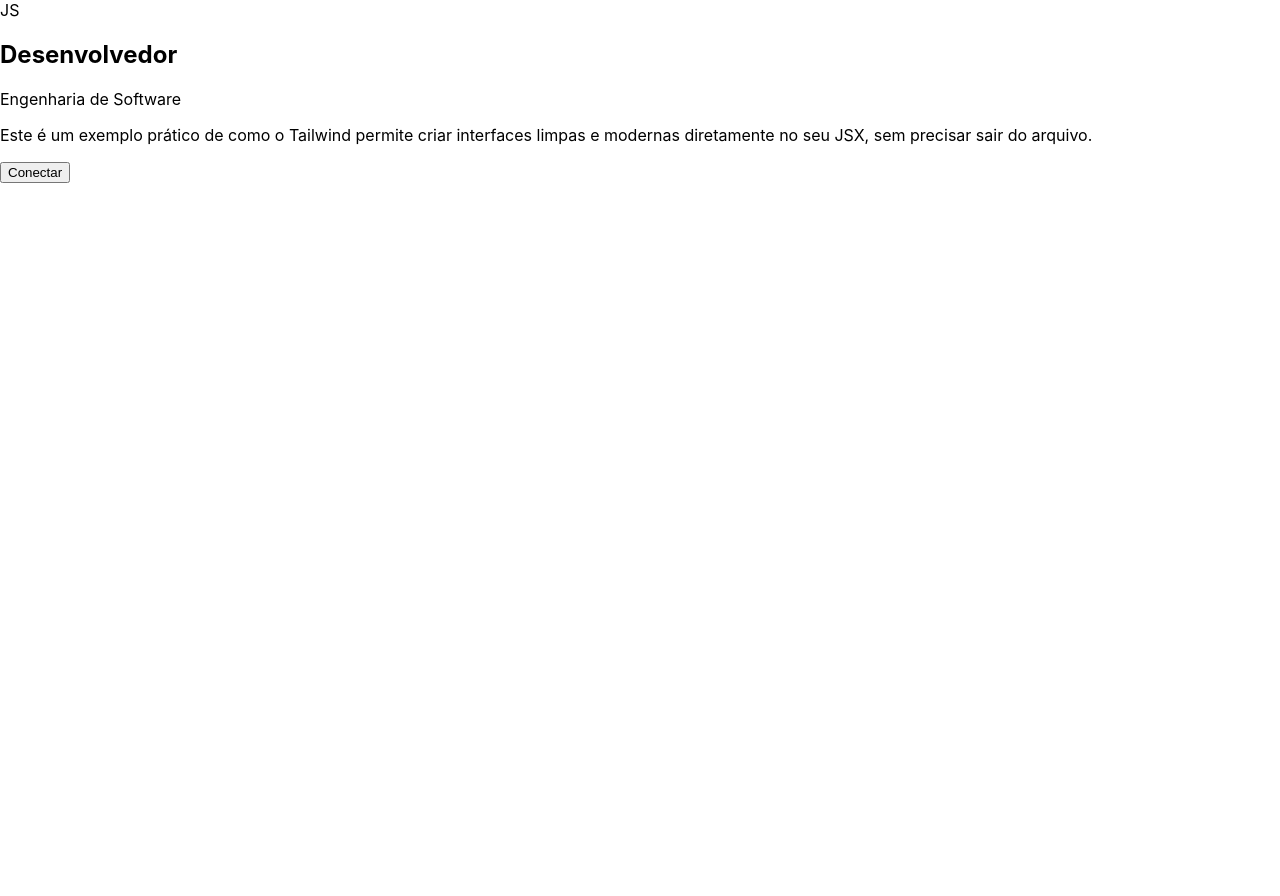
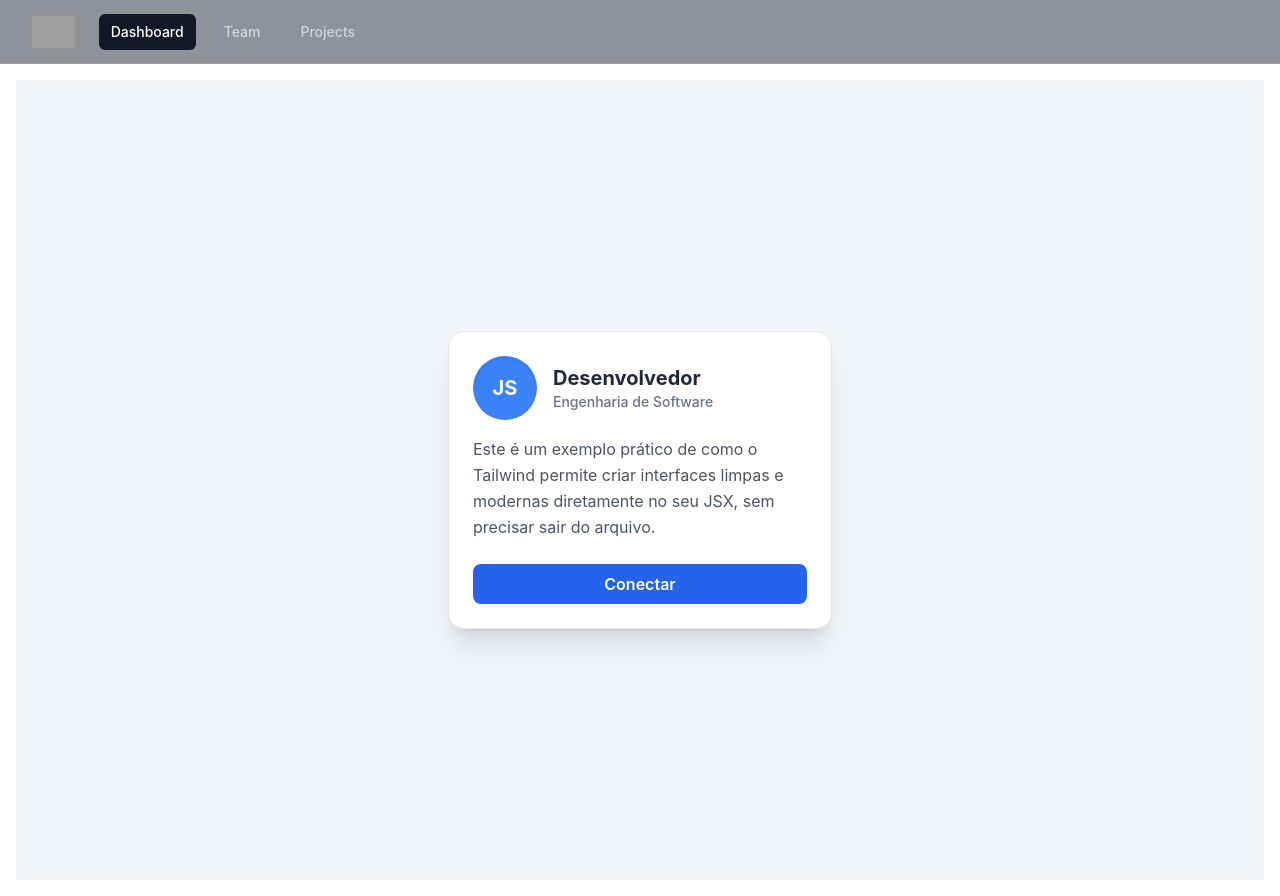
Before and after one commit to OImmortal/LogView, a React (Create React App) app: page / in a window 1280 px wide. Before the commit the page ends 800 px from the top, so only its background shows below. Built offline with nearby package versions, Linux system fonts and the light colour scheme; grey boxes are pictures that could not be loaded.

Commit message:
TR-45 Fazendo ajustes na navegação

```diff
--- a/package.json
+++ b/package.json
@@ -3,12 +3,15 @@
   "version": "0.1.0",
   "private": true,
   "dependencies": {
+    "@headlessui/react": "^2.2.9",
+    "@heroicons/react": "^2.2.0",
     "@testing-library/dom": "^10.4.1",
     "@testing-library/jest-dom": "^6.9.1",
     "@testing-library/react": "^16.3.2",
     "@testing-library/user-event": "^13.5.0",
     "react": "^19.2.4",
     "react-dom": "^19.2.4",
+    "react-router-dom": "^7.14.0",
     "react-scripts": "5.0.1",
     "web-vitals": "^2.1.4"
   },
--- /dev/null
+++ b/src/pages/Main/main.jsx
@@ -0,0 +1,36 @@
+function Main() {
+  return (
+    // Container principal ocupando toda a tela, com fundo cinza e centralizando o conteúdo
+    <div className="flex min-h-screen items-center justify-center bg-slate-100 p-4">
+      {/* O Card em si */}
+      <div className="max-w-sm w-full rounded-2xl bg-white p-6 shadow-xl border border-slate-200 hover:shadow-2xl transition-shadow duration-300">
+        {/* Cabeçalho do Card com Flexbox para alinhar a imagem e o texto */}
+        <div className="flex items-center gap-4 mb-4">
+          <div className="h-16 w-16 rounded-full bg-blue-500 flex items-center justify-center text-white text-xl font-bold shadow-inner">
+            JS
+          </div>
+          <div>
+            <h2 className="text-xl font-bold text-slate-800">Desenvolvedor</h2>
+            <p className="text-sm font-medium text-slate-500">
+              Engenharia de Software
+            </p>
+          </div>
+        </div>
+
+        {/* Corpo do texto */}
+        <p className="text-slate-600 leading-relaxed mb-6">
+          Este é um exemplo prático de como o Tailwind permite criar interfaces
+          limpas e modernas diretamente no seu JSX, sem precisar sair do
+          arquivo.
+        </p>
+
+        {/* Botão de Ação */}
+        <button className="w-full rounded-lg bg-blue-600 px-4 py-2 text-white font-semibold hover:bg-blue-700 active:scale-95 transition-all duration-200">
+          Conectar
+        </button>
+      </div>
+    </div>
+  );
+}
+
+export default Main;
--- a/src/pages/paginaTeste/App.js
+++ b/src/pages/paginaTeste/App.js
@@ -1,36 +1,117 @@
 import React from "react";
+import { BrowserRouter, Link, Route, Routes } from "react-router-dom"; // ou "react-router" dependendo da sua versão
+
+import {
+  Disclosure,
+  DisclosureButton,
+  DisclosurePanel,
+} from "@headlessui/react";
+import { Bars3Icon, XMarkIcon } from "@heroicons/react/24/outline";
+import Main from "../Main/main";
+
+// 1. Atualizei os 'href' para os caminhos das suas rotas
+const navigation = [
+  { name: "Dashboard", href: "/", current: true },
+  { name: "Team", href: "/team", current: false },
+  { name: "Projects", href: "/projects", current: false },
+];
+
+function classNames(...classes) {
+  return classes.filter(Boolean).join(" ");
+}
 
 export default function App() {
   return (
-    // Container principal ocupando toda a tela, com fundo cinza e centralizando o conteúdo
-    <div className="flex min-h-screen items-center justify-center bg-slate-100 p-4">
-      {/* O Card em si */}
-      <div className="max-w-sm w-full rounded-2xl bg-white p-6 shadow-xl border border-slate-200 hover:shadow-2xl transition-shadow duration-300">
-        {/* Cabeçalho do Card com Flexbox para alinhar a imagem e o texto */}
-        <div className="flex items-center gap-4 mb-4">
-          <div className="h-16 w-16 rounded-full bg-blue-500 flex items-center justify-center text-white text-xl font-bold shadow-inner">
-            JS
-          </div>
-          <div>
-            <h2 className="text-xl font-bold text-slate-800">Desenvolvedor</h2>
-            <p className="text-sm font-medium text-slate-500">
-              Engenharia de Software
-            </p>
+    // 2. O BrowserRouter agora envolve TUDO (Menu + Rotas)
+    <BrowserRouter>
+      {/* MENU DE NAVEGAÇÃO */}
+      <Disclosure
+        as="nav"
+        className="relative bg-gray-800/50 after:pointer-events-none after:absolute after:inset-x-0 after:bottom-0 after:h-px after:bg-white/10"
+      >
+        <div className="mx-auto max-w-7xl px-2 sm:px-6 lg:px-8">
+          <div className="relative flex h-16 items-center justify-between">
+            <div className="absolute inset-y-0 left-0 flex items-center sm:hidden">
+              {/* Mobile menu button */}
+              <DisclosureButton className="group relative inline-flex items-center justify-center rounded-md p-2 text-gray-400 hover:bg-white/5 hover:text-white focus:outline-2 focus:-outline-offset-1 focus:outline-indigo-500">
+                <span className="absolute -inset-0.5" />
+                <span className="sr-only">Open main menu</span>
+                <Bars3Icon
+                  aria-hidden="true"
+                  className="block size-6 group-data-open:hidden"
+                />
+                <XMarkIcon
+                  aria-hidden="true"
+                  className="hidden size-6 group-data-open:block"
+                />
+              </DisclosureButton>
+            </div>
+
+            <div className="flex flex-1 items-center justify-center sm:items-stretch sm:justify-start">
+              <div className="flex shrink-0 items-center">
+                <img
+                  alt="Your Company"
+                  src="https://tailwindcss.com/plus-assets/img/logos/mark.svg?color=indigo&shade=500"
+                  className="h-8 w-auto"
+                />
+              </div>
+
+              <div className="hidden sm:ml-6 sm:block">
+                <div className="flex space-x-4">
+                  {/* 3. Aqui usamos o <Link> do React Router mapeando o array navigation */}
+                  {navigation.map((item) => (
+                    <Link
+                      key={item.name}
+                      to={item.href}
+                      className={classNames(
+                        item.current
+                          ? "bg-gray-900 text-white"
+                          : "text-gray-300 hover:bg-gray-700 hover:text-white",
+                        "rounded-md px-3 py-2 text-sm font-medium",
+                      )}
+                      aria-current={item.current ? "page" : undefined}
+                    >
+                      {item.name}
+                    </Link>
+                  ))}
+                </div>
+              </div>
+            </div>
           </div>
         </div>
 
-        {/* Corpo do texto */}
-        <p className="text-slate-600 leading-relaxed mb-6">
-          Este é um exemplo prático de como o Tailwind permite criar interfaces
-          limpas e modernas diretamente no seu JSX, sem precisar sair do
-          arquivo.
-        </p>
+        {/* Menu Mobile (quando a tela é pequena) */}
+        <DisclosurePanel className="sm:hidden">
+          <div className="space-y-1 px-2 pb-3 pt-2">
+            {navigation.map((item) => (
+              <DisclosureButton
+                key={item.name}
+                as={Link} // Transforma o botão do Headless UI em um Link do React Router
+                to={item.href}
+                className={classNames(
+                  item.current
+                    ? "bg-gray-900 text-white"
+                    : "text-gray-300 hover:bg-gray-700 hover:text-white",
+                  "block rounded-md px-3 py-2 text-base font-medium",
+                )}
+                aria-current={item.current ? "page" : undefined}
+              >
+                {item.name}
+              </DisclosureButton>
+            ))}
+          </div>
+        </DisclosurePanel>
+      </Disclosure>
 
-        {/* Botão de Ação */}
-        <button className="w-full rounded-lg bg-blue-600 px-4 py-2 text-white font-semibold hover:bg-blue-700 active:scale-95 transition-all duration-200">
-          Conectar
-        </button>
-      </div>
-    </div>
+      {/* ÁREA ONDE AS PÁGINAS VÃO APARECER */}
+      <main className="p-4">
+        <Routes>
+          <Route path="/" element={<Main />} />
+          {/* Adicione suas outras rotas aqui de acordo com o menu */}
+          <Route path="/team" element={<div>Página do Time</div>} />
+          <Route path="/projects" element={<div>Página de Projetos</div>} />
+        </Routes>
+      </main>
+    </BrowserRouter>
   );
 }
--- a/tailwind.config.js
+++ b/tailwind.config.js
@@ -1,6 +1,6 @@
 /** @type {import('tailwindcss').Config} */
 module.exports = {
-  content: ["./src/**/*.{html,js}"],
+  content: ["./src/**/*.{js,jsx,ts,tsx}"],
   theme: {
     extend: {},
   },
```
Also changed, not shown: src/index.css (+9 -5 lines), src/setupTests.js (deleted, +0 -5 lines), 2 other files (tests, documents, lock files or other folders).
